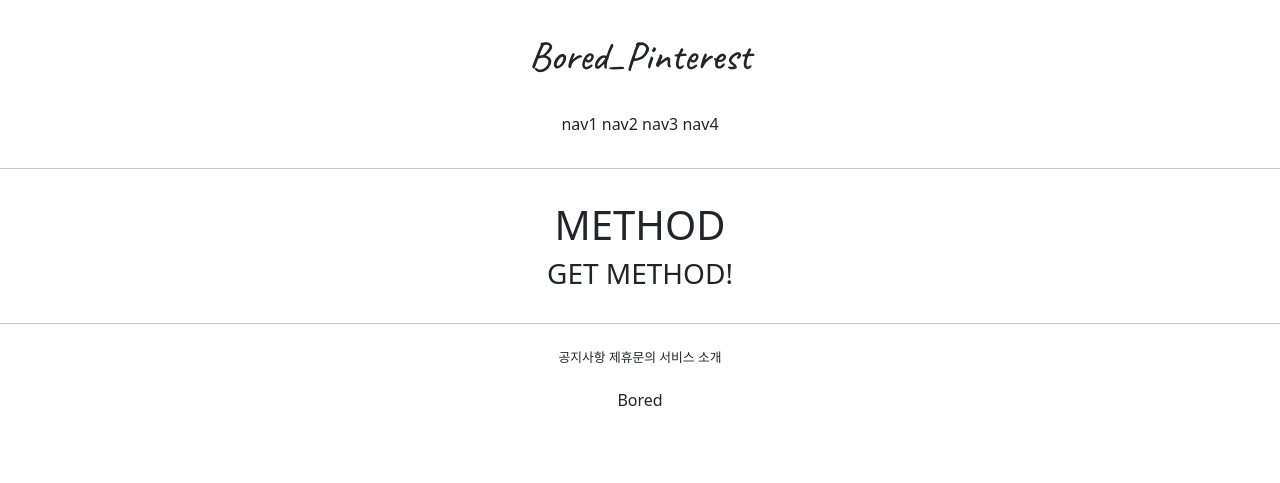
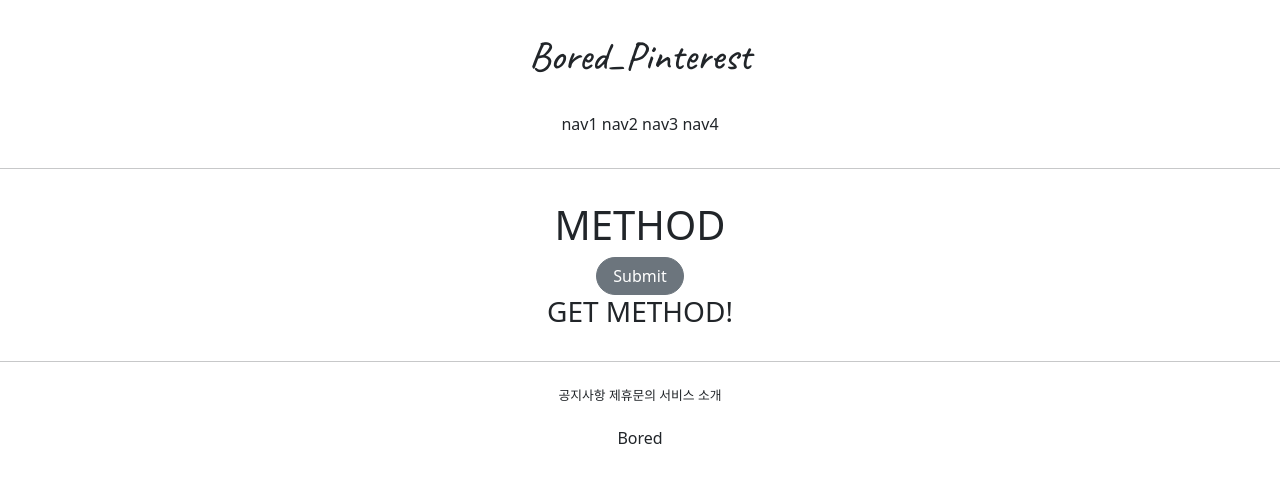
Before and after one commit to boredjuju/gis_django_practice_1, a Django app: page /accounts/hello_world/ in a window 1280 px wide. Shown: the top 483 px of the page. Run offline with Django 3.2, Linux system fonts and the light colour scheme; parts of the project's set-up code (start-up, migrations or seed data) failed here and were passed over.

Commit message:
7/8_2 django practice 1

```diff
--- a/accountapp/templates/accountapp/hello_world.html
+++ b/accountapp/templates/accountapp/hello_world.html
@@ -6,6 +6,12 @@
     <div style="margin: 2rem; text-align: center">
         <h1>METHOD</h1>
 
+        <form action="/accounts/hello_world/" method="post">
+            {% csrf_token %}
+            <input type="submit" class="btn btn-secondary rounded-pill px-3">
+        </form>
+
+
         <h3>{{ text }}</h3>
 
 
```
